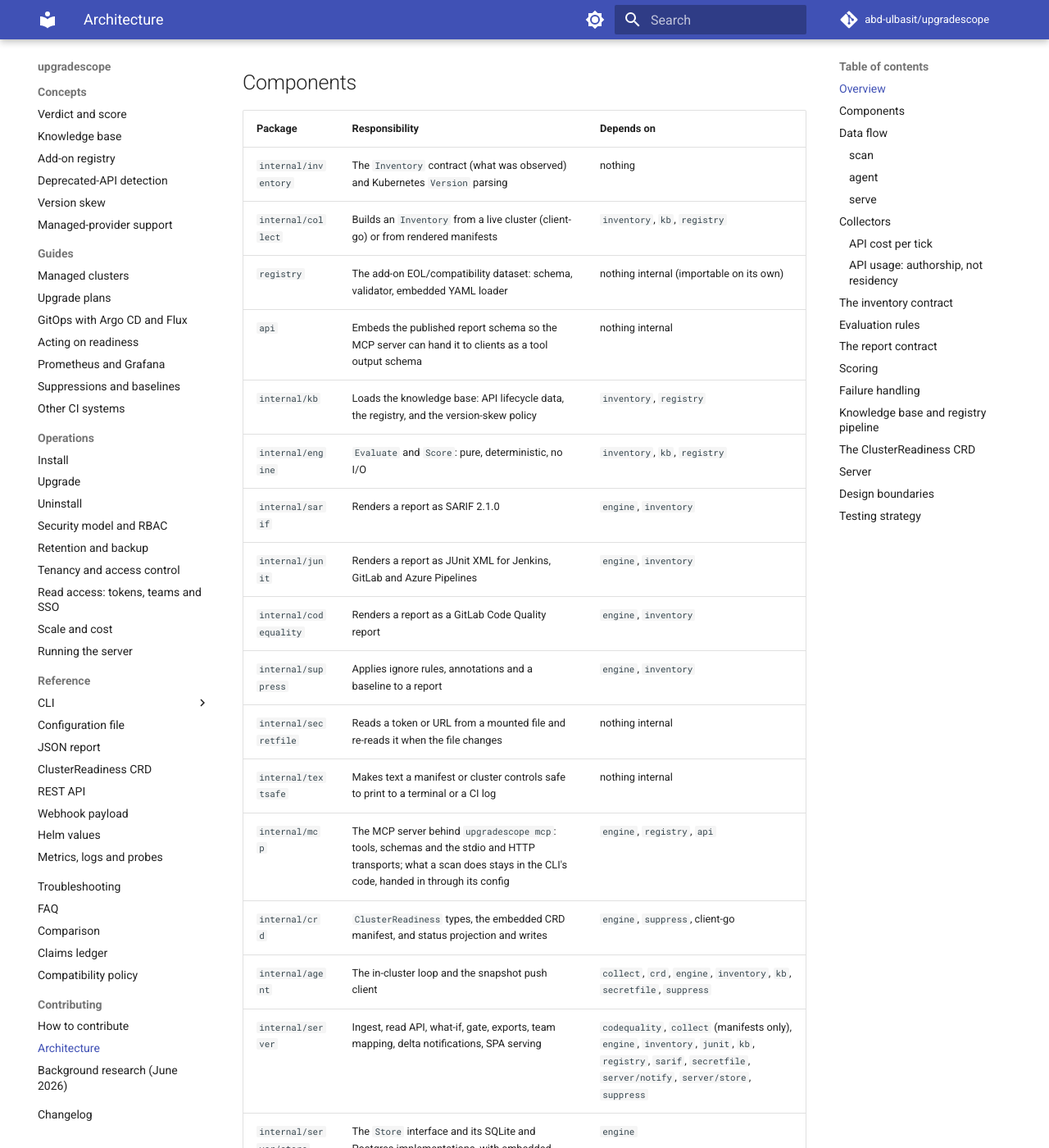
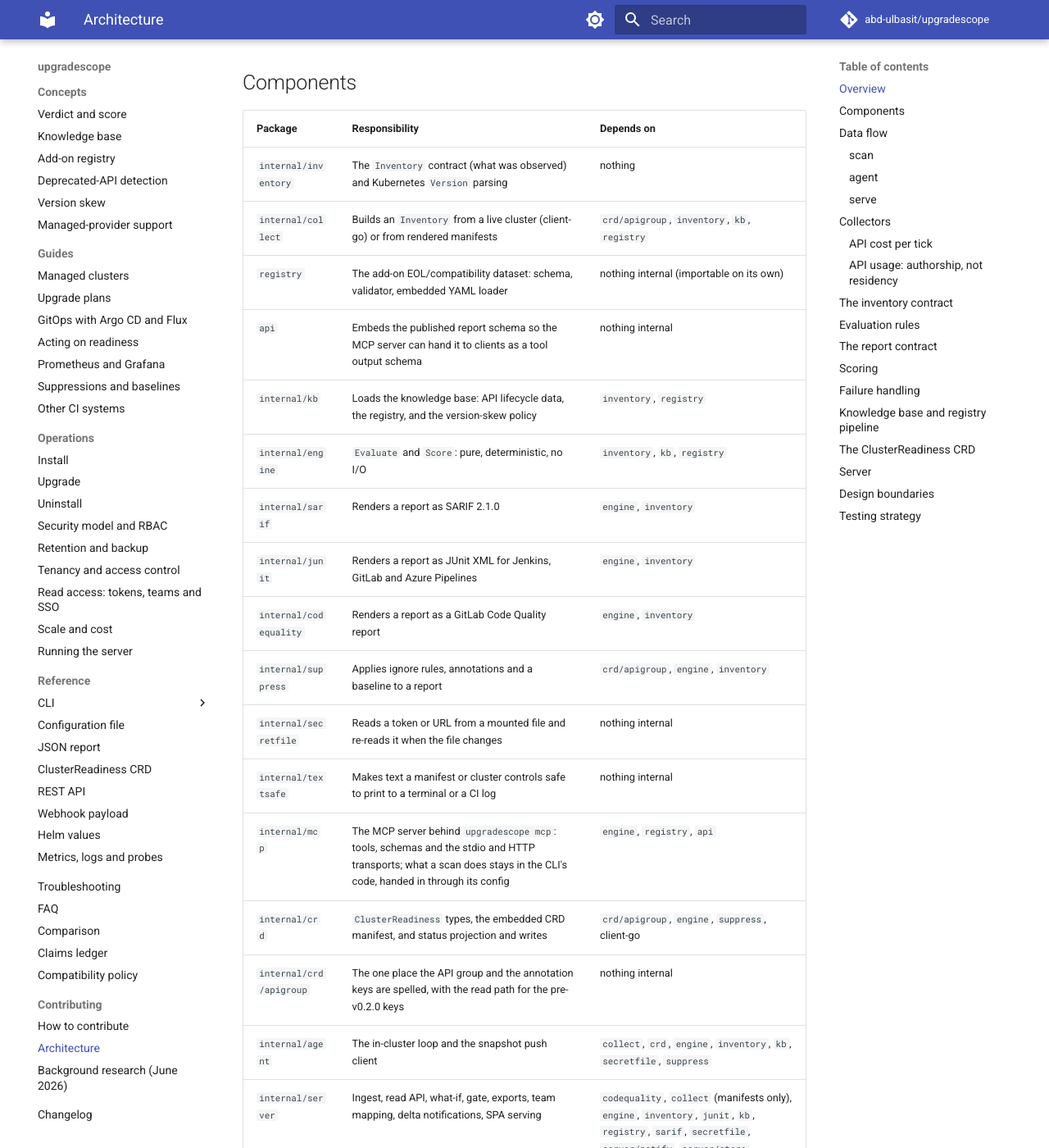
Before and after one commit to abd-ulbasit/upgradescope, an MkDocs documentation site: the page built from docs/architecture.md, in a window 1280 px wide and 1400 px high, scrolled down 1853 px. Shown: the whole window at 82% size. Built offline with MkDocs 1.6.1 and Material for MkDocs 9.7.7, drawn with Linux system fonts in a browser that asks for light colours; comment, search, counter and statistics services are not loaded.

Commit message:
fix: reconcile the group move with what main merged since
main added renderNotes to the chart tests, a NOTES line past the 90
columns the NOTES test allows, and a component-table test that lists the
packages each internal package imports. Rename the NOTES test's helper,
rewrap the line, and add internal/crd/apigroup to the table.

Refs #68

Co-Authored-By: Claude Fable 5 <noreply@anthropic.com>

```diff
--- a/docs/architecture.md
+++ b/docs/architecture.md
@@ -60,7 +60,7 @@ for (a what-if) without going back to the cluster.
 | Package | Responsibility | Depends on |
 |---|---|---|
 | `internal/inventory` | The `Inventory` contract (what was observed) and Kubernetes `Version` parsing | nothing |
-| `internal/collect` | Builds an `Inventory` from a live cluster (client-go) or from rendered manifests | `inventory`, `kb`, `registry` |
+| `internal/collect` | Builds an `Inventory` from a live cluster (client-go) or from rendered manifests | `crd/apigroup`, `inventory`, `kb`, `registry` |
 | `registry` | The add-on EOL/compatibility dataset: schema, validator, embedded YAML loader | nothing internal (importable on its own) |
 | `api` | Embeds the published report schema so the MCP server can hand it to clients as a tool output schema | nothing internal |
 | `internal/kb` | Loads the knowledge base: API lifecycle data, the registry, and the version-skew policy | `inventory`, `registry` |
@@ -68,11 +68,12 @@ for (a what-if) without going back to the cluster.
 | `internal/sarif` | Renders a report as SARIF 2.1.0 | `engine`, `inventory` |
 | `internal/junit` | Renders a report as JUnit XML for Jenkins, GitLab and Azure Pipelines | `engine`, `inventory` |
 | `internal/codequality` | Renders a report as a GitLab Code Quality report | `engine`, `inventory` |
-| `internal/suppress` | Applies ignore rules, annotations and a baseline to a report | `engine`, `inventory` |
+| `internal/suppress` | Applies ignore rules, annotations and a baseline to a report | `crd/apigroup`, `engine`, `inventory` |
 | `internal/secretfile` | Reads a token or URL from a mounted file and re-reads it when the file changes | nothing internal |
 | `internal/textsafe` | Makes text a manifest or cluster controls safe to print to a terminal or a CI log | nothing internal |
 | `internal/mcp` | The MCP server behind `upgradescope mcp`: tools, schemas and the stdio and HTTP transports; what a scan does stays in the CLI's code, handed in through its config | `engine`, `registry`, `api` |
-| `internal/crd` | `ClusterReadiness` types, the embedded CRD manifest, and status projection and writes | `engine`, `suppress`, client-go |
+| `internal/crd` | `ClusterReadiness` types, the embedded CRD manifest, and status projection and writes | `crd/apigroup`, `engine`, `suppress`, client-go |
+| `internal/crd/apigroup` | The one place the API group and the annotation keys are spelled, with the read path for the pre-v0.2.0 keys | nothing internal |
 | `internal/agent` | The in-cluster loop and the snapshot push client | `collect`, `crd`, `engine`, `inventory`, `kb`, `secretfile`, `suppress` |
 | `internal/server` | Ingest, read API, what-if, gate, exports, team mapping, delta notifications, SPA serving | `codequality`, `collect` (manifests only), `engine`, `inventory`, `junit`, `kb`, `registry`, `sarif`, `secretfile`, `server/notify`, `server/store`, `suppress` |
 | `internal/server/store` | The `Store` interface and its SQLite and Postgres implementations, with embedded migrations | `engine` |
```
Also changed, not shown: 2 other files.
